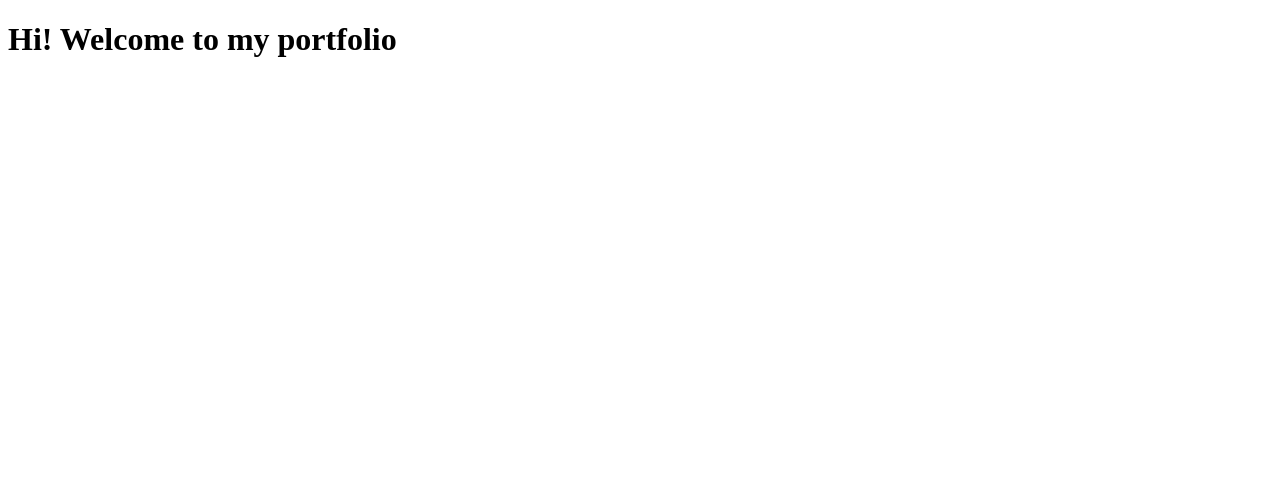
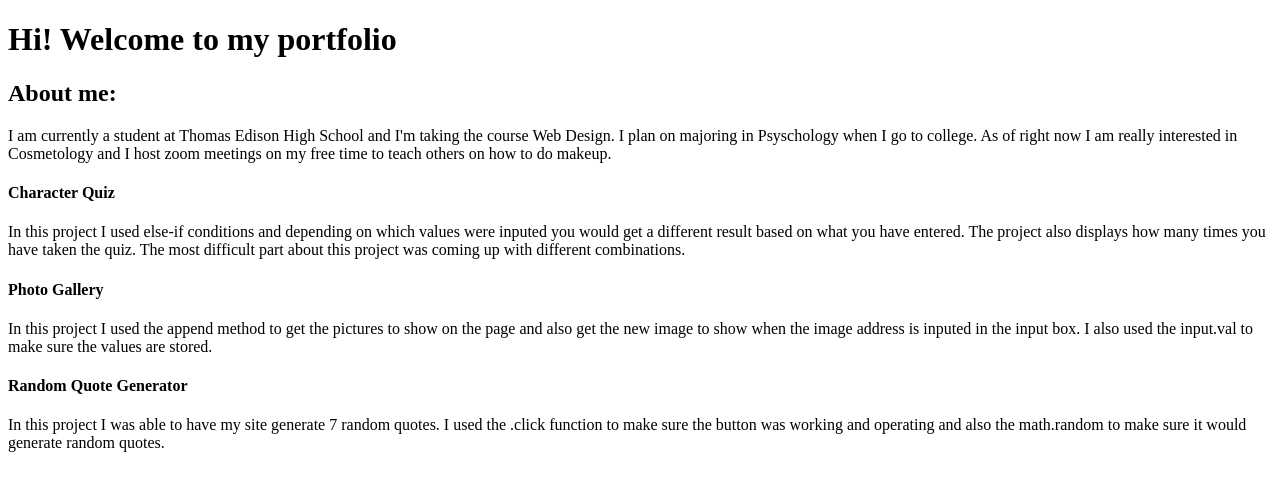
Before and after one commit to nushratm/nushratm.github.io, a plain HTML site: page index.html in a window 1280 px wide. Drawn offline with Linux system fonts and the light colour scheme.

Commit message:
Update index.html

```diff
--- a/index.html
+++ b/index.html
@@ -2,8 +2,26 @@
 <html>
     <head>
         <title>Nushrat Mou Portfolio</title>
+        <link rel="preconnect" href="https://fonts.gstatic.com">
+<link href="https://fonts.googleapis.com/css2?family=Oswald:wght@300&display=swap" rel="stylesheet">
+        <link rel="preconnect" href="https://fonts.gstatic.com">
+<link href="https://fonts.googleapis.com/css2?family=Open+Sans+Condensed:wght@300&family=Oswald:wght@300&display=swap" rel="stylesheet">
+        <link rel="preconnect" href="https://fonts.gstatic.com">
+<link href="https://fonts.googleapis.com/css2?family=Playfair+Display&display=swap" rel="stylesheet">
     </head>
     <body>
-        <h1>Hi! Welcome to my portfolio</h1>
+        <div class="about-me">
+        	<h1>Hi! Welcome to my portfolio</h1>
+        	<h2>About me:</h2>
+       	 	<p class="about">I am currently a student at Thomas Edison High School and I'm taking the course Web Design. I plan on majoring in Psyschology when I go to college. As of right now I am really interested in Cosmetology and I host zoom meetings on my free time to teach others on how to do makeup. </p>
+        </div>
+        <div class="project-info">
+        <h4 class="project-header">Character Quiz</h4>
+        <p class="about-project">In this project I used else-if conditions and depending on which values were inputed you would get a different result based on what you have entered. The project also displays how many times you have taken the quiz. The most difficult part about this project was coming up with different combinations.</p>
+        <h4 class="project-header">Photo Gallery</h4>
+        <p class="about-project">In this project I used the append method to get the pictures to show on the page and also get the new image to show when the image address is inputed in the input box. I also used the input.val to make sure the values are stored. </p>
+        <h4 class="project-header">Random Quote Generator</h4>
+        <p class="about-project">In this project I was able to have my site generate 7 random quotes. I used the .click function to make sure the button was working and operating and also the math.random to make sure it would generate random quotes. </p>
+        </div>
     </body>
 </html>
```
